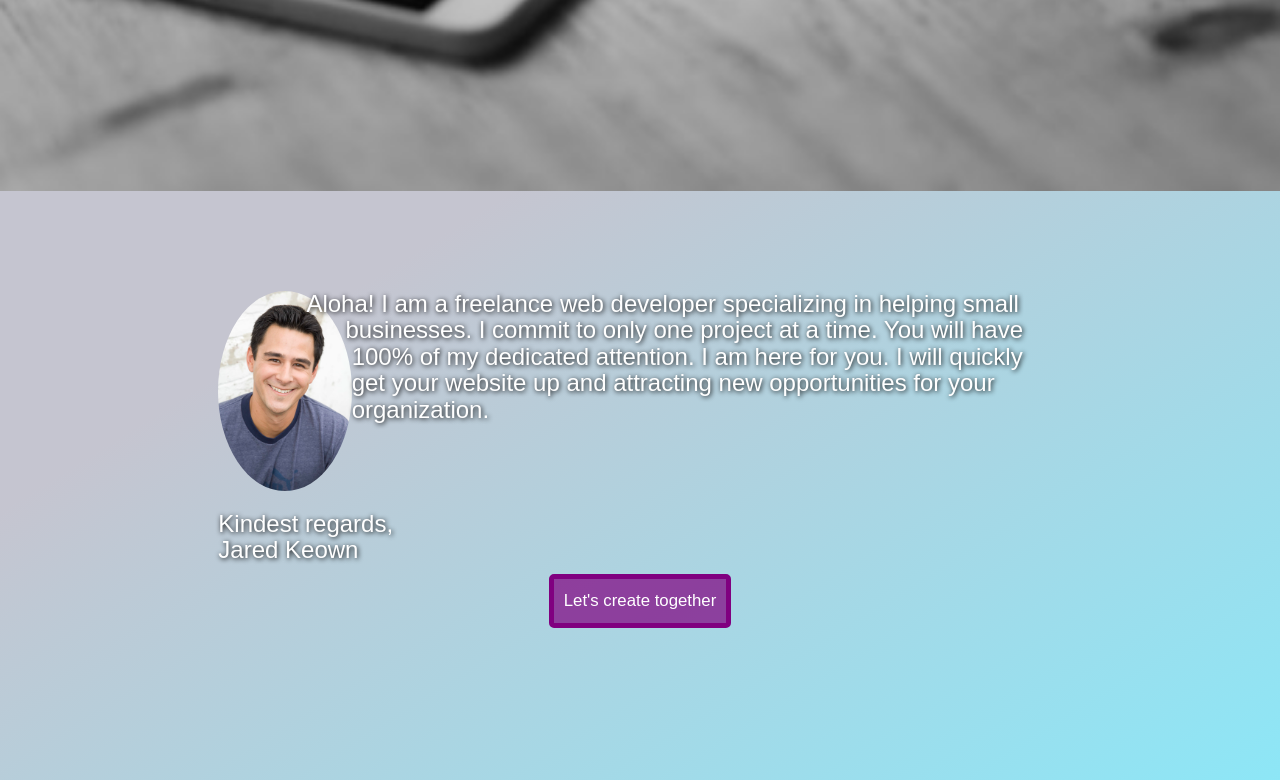
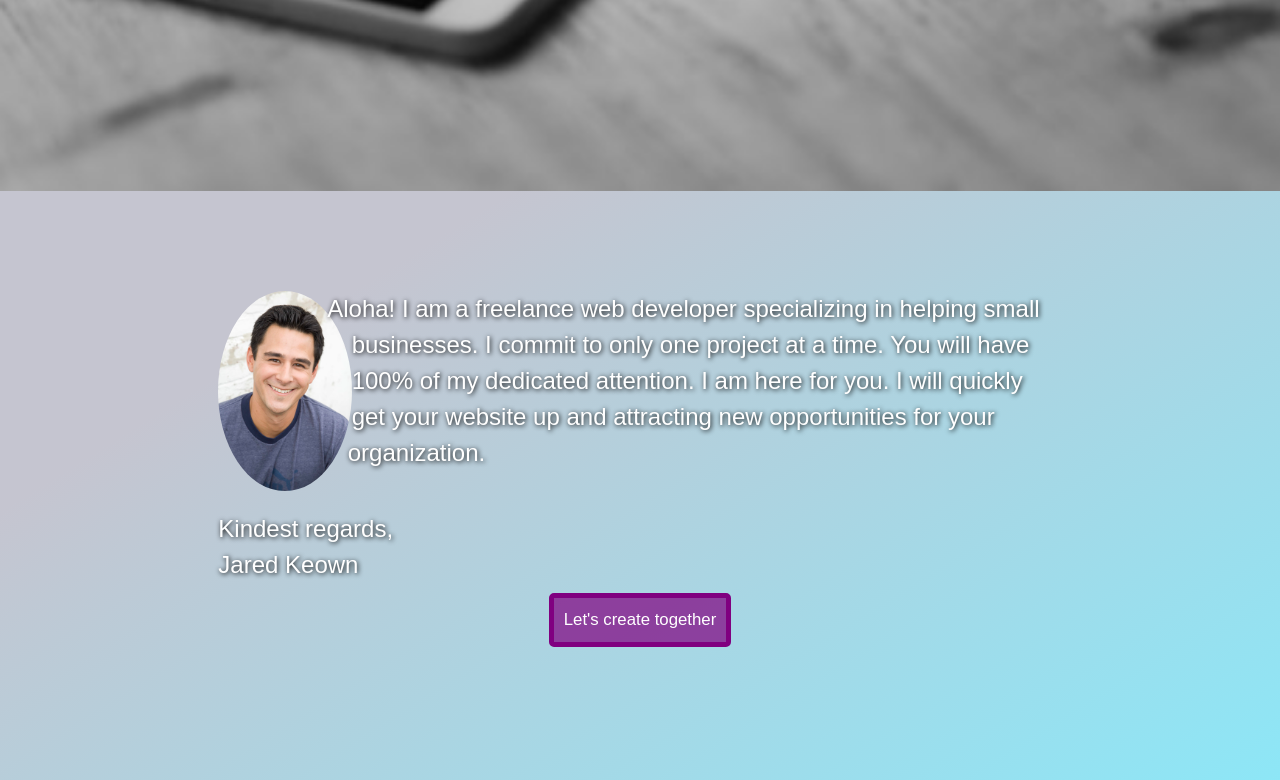
Before and after one commit to jkeown/jkeown.github.io, a plain HTML site: page index.html in a window 1280 px wide. Shown: the part 609-1389 px from the top of the page. Drawn offline with Linux system fonts and the light colour scheme.

Commit message:
about page line height

```diff
--- a/indexstyle.css
+++ b/indexstyle.css
@@ -325,6 +325,10 @@ nav a:hover {
   margin: 0 0 50px 0;
   }
 
+  #about h3 {
+    line-height: 1.5em;
+  }
+
   /*****************Portfolio Cube****************/
 
   .cubeWrap {
```
